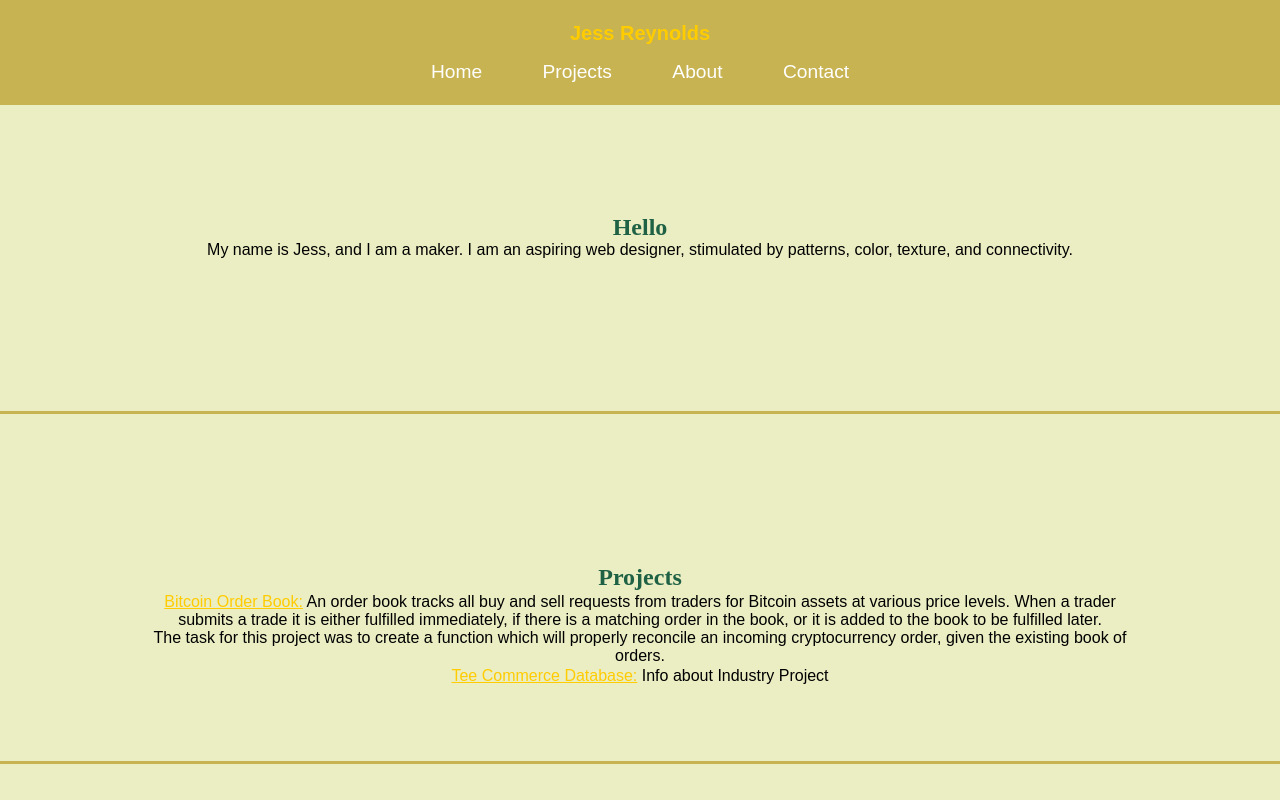
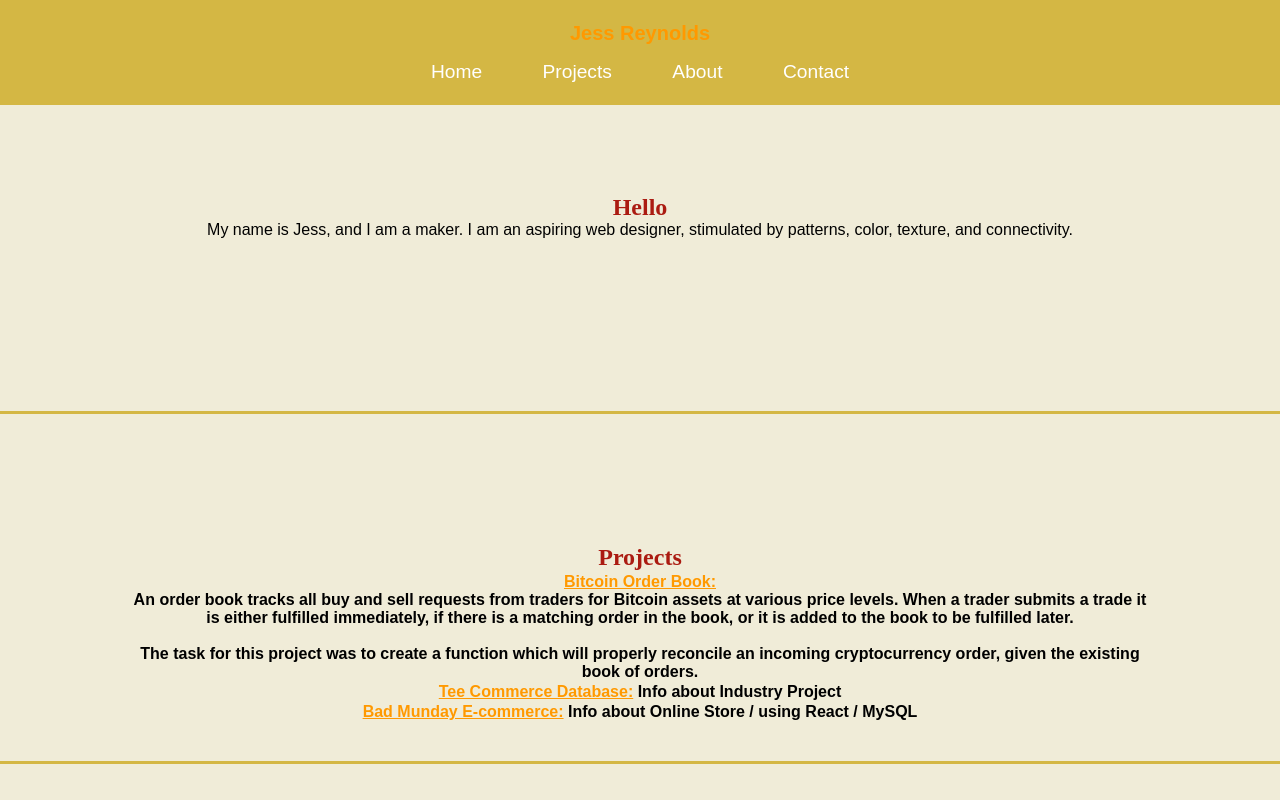
Before and after one commit to jessicareynolds/portfolio-project, a plain HTML site: page index.html in a window 1280 px wide. Shown: the top 800 px of the page. Drawn offline with Linux system fonts and the light colour scheme.

Commit message:
Adds projects

```diff
--- a/index.html
+++ b/index.html
@@ -28,18 +28,27 @@
         <h2>Projects</h2>
         <table>
             <tr>
-                <td class="order-book"><a href="https://github.com/jessicareynolds/order-book" target="_blank">Bitcoin Order Book:</a>
-                An order book tracks all buy and sell requests from traders for Bitcoin assets at various price levels. When a trader submits a trade it is either fulfilled immediately, if there is a matching order in the book, or it is added to the book to be fulfilled later.
+                <th class="order-book"><a href="https://github.com/jessicareynolds/order-book" target="_blank">Bitcoin Order Book:</a>
+                <p>
+                    An order book tracks all buy and sell requests from traders for Bitcoin assets at various price levels. When a trader submits a trade it is either fulfilled immediately, if there is a matching order in the book, or it is added to the book to be fulfilled later.
+                </p>
                 <br>
-                The task for this project was to create a function which will properly reconcile an incoming cryptocurrency order, given the existing book of orders.
-                </td>
+                <p>
+                    The task for this project was to create a function which will properly reconcile an incoming cryptocurrency order, given the existing book of orders.
+                </p>
+            </th>
             </tr>
             <tr>
-                <td class="tee-commerce"><a href="https://github.com/jessicareynolds/industry-project" target="_blank">Tee Commerce Database:</a>
+                <th class="tee-commerce"><a href="https://github.com/jessicareynolds/industry-project" target="_blank">Tee Commerce Database:</a>
                 Info about Industry Project
-                </td>
+                </th>
+            </tr>
+            <tr>
+                <th class="bad-munday"><a href="https://github.com/jessicareynolds/week-13-app-from-scatch" target=""_blank>Bad Munday E-commerce:</a>
+                Info about Online Store / using React / MySQL</th>
             </tr>
         </table>
+
 
       </div>
       <div id="three" class="item">
--- a/mystyles.css
+++ b/mystyles.css
@@ -6,7 +6,7 @@
 }
 
 body {
-  background-color: #ebedc3;
+  background-color: #f0ecd8;
   font-family: "Futura", sans-serif;
 }
 
@@ -14,7 +14,7 @@ h1,
 h2,
 h3,
 h4 {
-  color: #1e6144;
+  color: #ab1b11;
   font-family: "Didot", serif;
 }
 
@@ -27,7 +27,8 @@ nav {
   top: 0%;
   width: 100%;
   position: fixed;
-  background-color: #c7b351;
+  overflow: scroll;
+  background-color: #d4b744;
 }
 .container {
   padding: 22px;
@@ -41,7 +42,7 @@ nav {
 }
 .container ul li a:hover {
   padding: 12px;
-  color: #fc0;
+  color: #f90;
 }
 .container ul li a {
   margin: 8px;
@@ -56,19 +57,21 @@ nav {
 }
 .container p {
   margin-bottom: 16px;
-  color: #fc0;
+  color: #f90;
   font-weight: 700;
   font-size: 20px;
 }
 
 .item {
   width: 100%;
-  padding: 150px;
+  padding: 130px;
   height: 350px;
   text-align: center;
-  background-color: #ebedc3;
-  border-bottom: 3px solid #c7b351;
+  overflow: scroll;
+  background-color: #f0ecd8;
+  border-bottom: 3px solid #d4b744;
 }
+
 .first {
   margin-top: 100px;
 }
@@ -85,12 +88,12 @@ nav {
 
 /* unvisited link */
 a:link {
-  color: #fc0;
+  color: #f90;
 }
 
 /* visited link */
 a:visited {
-  color: #1e6144;
+  color: #ab1b11;
 }
 
 /* mouse over link */
@@ -104,7 +107,7 @@ a:active {
 }
 
 .footer {
-  background-color: #1e6144;
+  background-color: #d4b744;
   padding: 30px;
   text-align: right;
 }
```
